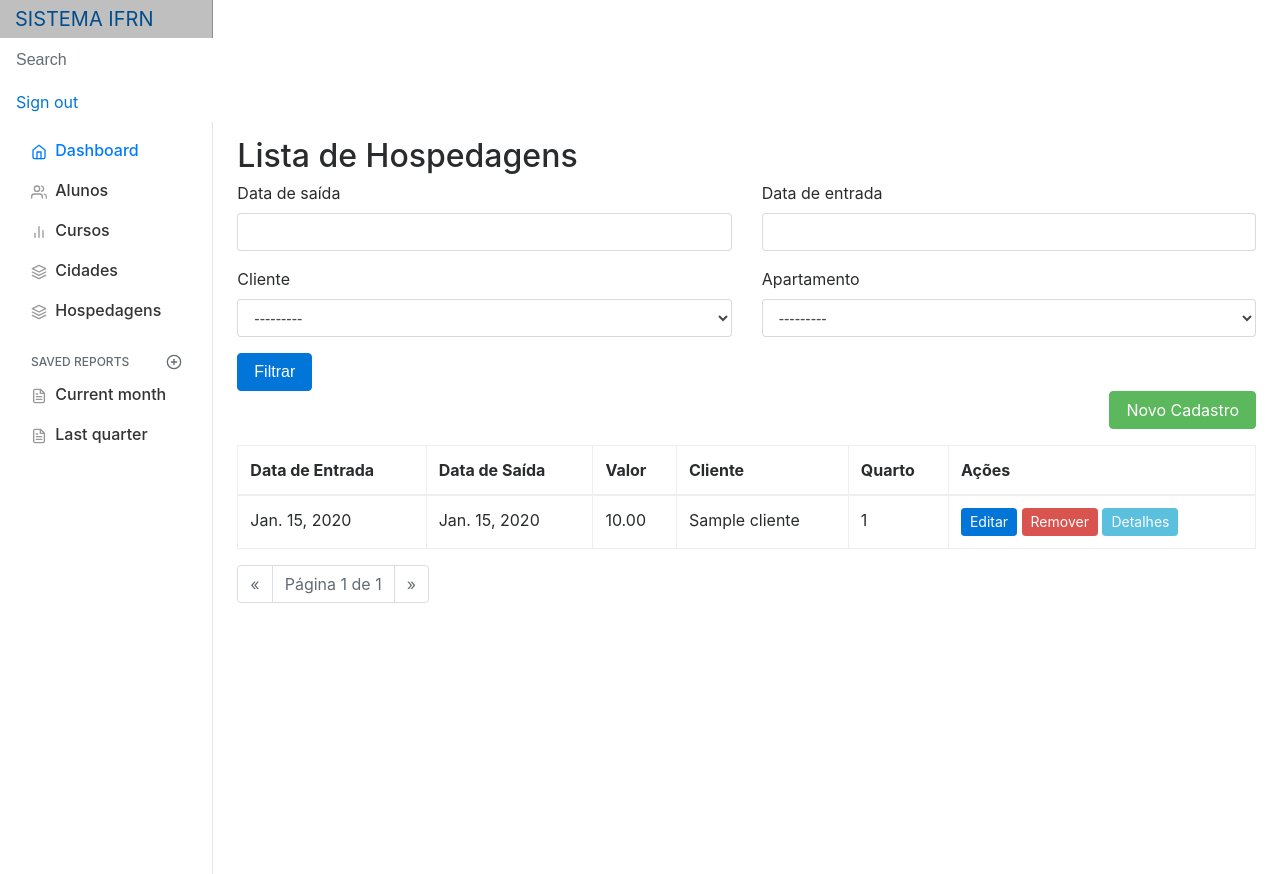
After one commit to vitorqf/matricula-aluno-django, a Django app: page /hospedagem/listar/ in a window 1280 px wide. The commit adds this page. Run offline with Django 4.2, Linux system fonts and the light colour scheme; tables that the repository leaves empty hold one stand-in row (values such as "Sample post").

Commit message:
feat: add all class based views for Hospedagem

```diff
--- /dev/null
+++ b/hospedagem/apps.py
@@ -0,0 +1,6 @@
+from django.apps import AppConfig
+
+
+class HospedagemConfig(AppConfig):
+    default_auto_field = 'django.db.models.BigAutoField'
+    name = 'hospedagem'
--- /dev/null
+++ b/hospedagem/forms.py
@@ -0,0 +1,26 @@
+from django import forms
+
+from .models import Cliente, Hospedagem, Quarto
+
+class HospedagemForm(forms.ModelForm):
+    class Meta:
+        model = Hospedagem
+        fields = "__all__"
+        widgets = {
+            'data_entrada': forms.DateInput(attrs={'class':'form-control'}),
+            'data_saida': forms.DateInput(attrs={'class':'form-control'}),
+            'valor': forms.NumberInput(attrs={'class':'form-control'}),
+            'cliente': forms.Select(attrs={'class':'form-control'}),
+            'quarto': forms.Select(attrs={'class':'form-control'})
+        }
+
+class HospedagemFilterForm(forms.Form):
+    data_entrada = forms.DateField(required=False)
+    data_saida = forms.DateField(required=False)
+    cliente = forms.ModelChoiceField(queryset=Cliente.objects.all(),required=False)
+    quarto = forms.ModelChoiceField(queryset=Quarto.objects.all(),required=False)
+
+    def __init__(self, *args, **kwargs):
+        super(HospedagemFilterForm, self).__init__(*args, **kwargs)
+        for field in self.fields.values():
+            field.widget.attrs['class'] = 'form-control'
--- /dev/null
+++ b/hospedagem/templates/hospedagem/hospedagens.html
@@ -0,0 +1,76 @@
+{% extends 'base.html' %} {% block center %}
+<h2>Lista de Hospedagens</h2>
+
+<form method="get">
+  <div class="row">
+    <div class="col-md-6 mb-3">
+      <label for="data_saida" class="form-label">Data de saída</label>
+      {{ form.data_saida }}
+    </div>
+
+    <div class="col-md-6 mb-3">
+      <label for="data_entrada" class="form-label">Data de entrada</label>
+      {{ form.data_entrada }}
+    </div>
+  </div>
+
+  <div class="row">
+    <div class="col-md-6 mb-3">
+      <label for="cliente" class="form-label">Cliente</label>
+      {{ form.cliente }}
+    </div>
+    <div class="col-md-6 mb-3">
+      <label for="apartamento" class="form-label">Apartamento</label>
+      {{ form.quarto}}
+    </div>
+  </div>
+
+  <button type="submit" class="btn btn-primary">Filtrar</button>
+</form>
+
+<div class="d-flex justify-content-end">
+  <a href="{% url 'hospedagem_criar' %}" class="btn btn-success mb-3"
+    >Novo Cadastro</a
+  >
+</div>
+
+<table class="table table-bordered">
+  <thead>
+    <tr>
+      <th>Data de Entrada</th>
+      <th>Data de Saída</th>
+      <th>Valor</th>
+      <th>Cliente</th>
+      <th>Quarto</th>
+      <th>Ações</th>
+    </tr>
+  </thead>
+  <tbody>
+    {% for hospedagem in hospedagens %}
+    <tr>
+      <td>{{ hospedagem.data_entrada }}</td>
+      <td>{{ hospedagem.data_saida }}</td>
+      <td>{{ hospedagem.valor }}</td>
+      <td>{{ hospedagem.cliente.nome }}</td>
+      <td>{{ hospedagem.quarto.apartamento }}</td>
+      <td>
+        <a
+          href="{% url 'hospedagem_editar' pk=hospedagem.id %}"
+          class="btn btn-primary btn-sm"
+          >Editar</a
+        >
+        <a
+          href="{% url 'hospedagem_remover' pk=hospedagem.id %}"
+          class="btn btn-danger btn-sm"
+          >Remover</a
+        >
+        <a
+          href="{% url 'hospedagem_detalhar' pk=hospedagem.id %}"
+          class="btn btn-info btn-sm"
+          >Detalhes</a
+      </td>
+    </tr>
+    {% endfor %}
+  </tbody>
+</table>
+{% include 'pagination.html' %} {% endblock %}
--- /dev/null
+++ b/hospedagem/tests.py
@@ -0,0 +1,3 @@
+from django.test import TestCase
+
+# Create your tests here.
--- /dev/null
+++ b/hospedagem/views.py
@@ -0,0 +1,41 @@
+from django.shortcuts import render
+from django.views.generic import ListView, CreateView, DetailView, UpdateView, DeleteView
+from .models import Hospedagem
+from .forms import HospedagemFilterForm, HospedagemForm
+from django.urls import reverse_lazy
+
+# Create your views here.
+class HospedagemListView(ListView):
+    model = Hospedagem
+    template_name = 'hospedagem/hospedagens.html'
+    context_object_name = 'hospedagens'
+    paginate_by = 3
+
+    def get_context_data(self, **kwargs):
+        context = super().get_context_data(**kwargs)
+        context['form'] = HospedagemFilterForm(self.request.GET)
+        return context
+
+class HospedagemCreateView(CreateView):
+    model = Hospedagem
+    template_name = 'hospedagem/form.html'
+    form_class = HospedagemForm
+    success_url = reverse_lazy('hospedagem_listar')
+
+class HospedagemDetailView(DetailView):
+    model = Hospedagem
+    template_name = 'hospedagem/hospedagem_detalhar.html'
+    context_object_name = 'hospedagem'
+
+class HospedagemUpdateView(UpdateView):
+    model = Hospedagem
+    template_name = 'hospedagem/form.html'
+    form_class = HospedagemForm
+    success_url = reverse_lazy('hospedagem_listar')
+
+class HospedagemDeleteView(DeleteView):
+    model = Hospedagem
+    success_url = reverse_lazy('hospedagem_listar')
+
+    def get(self, request, *args, **kwargs):
+        return self.delete(request, *args, **kwargs)
--- a/main/settings.py
+++ b/main/settings.py
@@ -40,6 +40,7 @@ INSTALLED_APPS = [
     'django.contrib.staticfiles',
     'aluno',
     'curso',
+    'hospedagem'
 ]
 
 MIDDLEWARE = [
--- a/main/urls.py
+++ b/main/urls.py
@@ -16,14 +16,21 @@ Including another URLconf
 """
 from django.contrib import admin
 from django.urls import path
-from aluno  import views
+from aluno.views import IndexView, AlunoEditar, AlunoCriar, AlunoRemover, AlunoListar
+from hospedagem.views import HospedagemListView, HospedagemCreateView, HospedagemUpdateView, HospedagemDeleteView, HospedagemDetailView
 
 urlpatterns = [
     path('admin/', admin.site.urls),
-    path('', views.IndexView.as_view(), name='index'),
-    path('aluno/editar/<int:id>/', views.AlunoEditar.as_view(), name='aluno_editar'),
-    path('aluno/criar/', views.AlunoCriar.as_view(), name='aluno_criar'),
-    path('aluno/remover/<int:id>/', views.AlunoRemover.as_view(), name='aluno_remover'),
-    path('aluno/listar/', views.AlunoListar.as_view(), name='aluno_listar'),
+    path('',IndexView.as_view(), name='index'),
+    path('aluno/editar/<int:id>/',AlunoEditar.as_view(), name='aluno_editar'),
+    path('aluno/criar/',AlunoCriar.as_view(), name='aluno_criar'),
+    path('aluno/remover/<int:id>/',AlunoRemover.as_view(), name='aluno_remover'),
+    path('aluno/listar/',AlunoListar.as_view(), name='aluno_listar'),
+
+    path('hospedagem/listar/',HospedagemListView.as_view(), name='hospedagem_listar'),
+    path('hospedagem/criar/',HospedagemCreateView.as_view(), name='hospedagem_criar'),
+    path('hospedagem/editar/<int:pk>/',HospedagemUpdateView.as_view(), name='hospedagem_editar'),
+    path('hospedagem/remover/<int:pk>/',HospedagemDeleteView.as_view(), name='hospedagem_remover'),
+    path('hospedagem/detalhes/<int:pk>/',HospedagemDetailView.as_view(), name='hospedagem_detalhar'),
 
 ]
--- a/templates/base.html
+++ b/templates/base.html
@@ -2,16 +2,26 @@
 <!DOCTYPE html>
 <html lang="en">
   <head>
-    <meta charset="UTF-8">
-    <meta name="viewport" content="width=device-width, initial-scale=1.0">
-    <link href="{% static 'css/dashboard.css' %}" rel="stylesheet">
-    <link rel="stylesheet" href="https://getbootstrap.com/docs/4.0/dist/css/bootstrap.min.css" integrity="sha384-Gn5384xqQ1aoWXA+058RXPxPg6fy4IWvTNh0E263XmFcJlSAwiGgFAW/dAiS6JXm" crossorigin="anonymous">
+    <meta charset="UTF-8" />
+    <meta name="viewport" content="width=device-width, initial-scale=1.0" />
+    <link href="{% static 'css/dashboard.css' %}" rel="stylesheet" />
+    <link
+      rel="stylesheet"
+      href="https://getbootstrap.com/docs/4.0/dist/css/bootstrap.min.css"
+      integrity="sha384-Gn5384xqQ1aoWXA+058RXPxPg6fy4IWvTNh0E263XmFcJlSAwiGgFAW/dAiS6JXm"
+      crossorigin="anonymous"
+    />
     <title>Document</title>
   </head>
   <body>
     <nav class="navbar navbar-dark sticky-top bg-dark flex-md-nowrap p-0">
       <a class="navbar-brand col-sm-3 col-md-2 mr-0" href="#">SISTEMA IFRN</a>
-        <input class="form-control form-control-dark w-100" type="text" placeholder="Search" aria-label="Search">
+      <input
+        class="form-control form-control-dark w-100"
+        type="text"
+        placeholder="Search"
+        aria-label="Search"
+      />
       <ul class="navbar-nav px-3">
         <li class="nav-item text-nowrap">
           <a class="nav-link" href="#">Sign out</a>
@@ -25,60 +35,254 @@
             <ul class="nav flex-column">
               <li class="nav-item">
                 <a class="nav-link active" href="{% url 'index' %}">
-                    <svg xmlns="http://www.w3.org/2000/svg" width="24" height="24" viewBox="0 0 24 24" fill="none" stroke="currentColor" stroke-width="2" stroke-linecap="round" stroke-linejoin="round" class="feather feather-home"><path d="M3 9l9-7 9 7v11a2 2 0 0 1-2 2H5a2 2 0 0 1-2-2z"></path><polyline points="9 22 9 12 15 12 15 22"></polyline></svg>
+                  <svg
+                    xmlns="http://www.w3.org/2000/svg"
+                    width="24"
+                    height="24"
+                    viewBox="0 0 24 24"
+                    fill="none"
+                    stroke="currentColor"
+                    stroke-width="2"
+                    stroke-linecap="round"
+                    stroke-linejoin="round"
+                    class="feather feather-home"
+                  >
+                    <path
+                      d="M3 9l9-7 9 7v11a2 2 0 0 1-2 2H5a2 2 0 0 1-2-2z"
+                    ></path>
+                    <polyline points="9 22 9 12 15 12 15 22"></polyline>
+                  </svg>
                   Dashboard <span class="sr-only">(current)</span>
                 </a>
               </li>
               <li class="nav-item">
                 <a class="nav-link" href="{% url 'aluno_listar' %}">
-                    <svg xmlns="http://www.w3.org/2000/svg" width="24" height="24" viewBox="0 0 24 24" fill="none" stroke="currentColor" stroke-width="2" stroke-linecap="round" stroke-linejoin="round" class="feather feather-users"><path d="M17 21v-2a4 4 0 0 0-4-4H5a4 4 0 0 0-4 4v2"></path><circle cx="9" cy="7" r="4"></circle><path d="M23 21v-2a4 4 0 0 0-3-3.87"></path><path d="M16 3.13a4 4 0 0 1 0 7.75"></path></svg>
+                  <svg
+                    xmlns="http://www.w3.org/2000/svg"
+                    width="24"
+                    height="24"
+                    viewBox="0 0 24 24"
+                    fill="none"
+                    stroke="currentColor"
+                    stroke-width="2"
+                    stroke-linecap="round"
+                    stroke-linejoin="round"
+                    class="feather feather-users"
+                  >
+                    <path d="M17 21v-2a4 4 0 0 0-4-4H5a4 4 0 0 0-4 4v2"></path>
+                    <circle cx="9" cy="7" r="4"></circle>
+                    <path d="M23 21v-2a4 4 0 0 0-3-3.87"></path>
+                    <path d="M16 3.13a4 4 0 0 1 0 7.75"></path>
+                  </svg>
                   Alunos
                 </a>
               </li>
               <li class="nav-item">
                 <a class="nav-link" href="#">
-                    <svg xmlns="http://www.w3.org/2000/svg" width="24" height="24" viewBox="0 0 24 24" fill="none" stroke="currentColor" stroke-width="2" stroke-linecap="round" stroke-linejoin="round" class="feather feather-bar-chart-2"><line x1="18" y1="20" x2="18" y2="10"></line><line x1="12" y1="20" x2="12" y2="4"></line><line x1="6" y1="20" x2="6" y2="14"></line></svg>
+                  <svg
+                    xmlns="http://www.w3.org/2000/svg"
+                    width="24"
+                    height="24"
+                    viewBox="0 0 24 24"
+                    fill="none"
+                    stroke="currentColor"
+                    stroke-width="2"
+                    stroke-linecap="round"
+                    stroke-linejoin="round"
+                    class="feather feather-bar-chart-2"
+                  >
+                    <line x1="18" y1="20" x2="18" y2="10"></line>
+                    <line x1="12" y1="20" x2="12" y2="4"></line>
+                    <line x1="6" y1="20" x2="6" y2="14"></line>
+                  </svg>
                   Cursos
                 </a>
               </li>
               <li class="nav-item">
                 <a class="nav-link" href="#">
-                    <svg xmlns="http://www.w3.org/2000/svg" width="24" height="24" viewBox="0 0 24 24" fill="none" stroke="currentColor" stroke-width="2" stroke-linecap="round" stroke-linejoin="round" class="feather feather-layers"><polygon points="12 2 2 7 12 12 22 7 12 2"></polygon><polyline points="2 17 12 22 22 17"></polyline><polyline points="2 12 12 17 22 12"></polyline></svg>
+                  <svg
+                    xmlns="http://www.w3.org/2000/svg"
+                    width="24"
+                    height="24"
+                    viewBox="0 0 24 24"
+                    fill="none"
+                    stroke="currentColor"
+                    stroke-width="2"
+                    stroke-linecap="round"
+                    stroke-linejoin="round"
+                    class="feather feather-layers"
+                  >
+                    <polygon points="12 2 2 7 12 12 22 7 12 2"></polygon>
+                    <polyline points="2 17 12 22 22 17"></polyline>
+                    <polyline points="2 12 12 17 22 12"></polyline>
+                  </svg>
                   Cidades
+                </a>
+              </li>
+              <li class="nav-item">
+                <a class="nav-link" href="{% url 'hospedagem_listar' %}">
+                  <svg
+                    xmlns="http://www.w3.org/2000/svg"
+                    width="24"
+                    height="24"
+                    viewBox="0 0 24 24"
+                    fill="none"
+                    stroke="currentColor"
+                    stroke-width="2"
+                    stroke-linecap="round"
+                    stroke-linejoin="round"
+                    class="feather feather-layers"
+                  >
+                    <polygon points="12 2 2 7 12 12 22 7 12 2"></polygon>
+                    <polyline points="2 17 12 22 22 17"></polyline>
+                    <polyline points="2 12 12 17 22 12"></polyline>
+                  </svg>
+                  Hospedagens
                 </a>
               </li>
             </ul>
 
-              <h6 class="sidebar-heading d-flex justify-content-between align-items-center px-3 mt-4 mb-1 text-muted">
+            <h6
+              class="sidebar-heading d-flex justify-content-between align-items-center px-3 mt-4 mb-1 text-muted"
+            >
               <span>Saved reports</span>
               <a class="d-flex align-items-center text-muted" href="#">
-                  <svg xmlns="http://www.w3.org/2000/svg" width="24" height="24" viewBox="0 0 24 24" fill="none" stroke="currentColor" stroke-width="2" stroke-linecap="round" stroke-linejoin="round" class="feather feather-plus-circle"><circle cx="12" cy="12" r="10"></circle><line x1="12" y1="8" x2="12" y2="16"></line><line x1="8" y1="12" x2="16" y2="12"></line></svg>
+                <svg
+                  xmlns="http://www.w3.org/2000/svg"
+                  width="24"
+                  height="24"
+                  viewBox="0 0 24 24"
+                  fill="none"
+                  stroke="currentColor"
+                  stroke-width="2"
+                  stroke-linecap="round"
+                  stroke-linejoin="round"
+                  class="feather feather-plus-circle"
+                >
+                  <circle cx="12" cy="12" r="10"></circle>
+                  <line x1="12" y1="8" x2="12" y2="16"></line>
+                  <line x1="8" y1="12" x2="16" y2="12"></line>
+                </svg>
               </a>
             </h6>
             <ul class="nav flex-column mb-2">
               <li class="nav-item">
                 <a class="nav-link" href="#">
-                    <svg xmlns="http://www.w3.org/2000/svg" width="24" height="24" viewBox="0 0 24 24" fill="none" stroke="currentColor" stroke-width="2" stroke-linecap="round" stroke-linejoin="round" class="feather feather-file-text"><path d="M14 2H6a2 2 0 0 0-2 2v16a2 2 0 0 0 2 2h12a2 2 0 0 0 2-2V8z"></path><polyline points="14 2 14 8 20 8"></polyline><line x1="16" y1="13" x2="8" y2="13"></line><line x1="16" y1="17" x2="8" y2="17"></line><polyline points="10 9 9 9 8 9"></polyline></svg>
+                  <svg
+                    xmlns="http://www.w3.org/2000/svg"
+                    width="24"
+                    height="24"
+                    viewBox="0 0 24 24"
+                    fill="none"
+                    stroke="currentColor"
+                    stroke-width="2"
+                    stroke-linecap="round"
+                    stroke-linejoin="round"
+                    class="feather feather-file-text"
+                  >
+                    <path
+                      d="M14 2H6a2 2 0 0 0-2 2v16a2 2 0 0 0 2 2h12a2 2 0 0 0 2-2V8z"
+                    ></path>
+                    <polyline points="14 2 14 8 20 8"></polyline>
+                    <line x1="16" y1="13" x2="8" y2="13"></line>
+                    <line x1="16" y1="17" x2="8" y2="17"></line>
+                    <polyline points="10 9 9 9 8 9"></polyline>
+                  </svg>
                   Current month
                 </a>
               </li>
               <li class="nav-item">
                 <a class="nav-link" href="#">
-                    <svg xmlns="http://www.w3.org/2000/svg" width="24" height="24" viewBox="0 0 24 24" fill="none" stroke="currentColor" stroke-width="2" stroke-linecap="round" stroke-linejoin="round" class="feather feather-file-text"><path d="M14 2H6a2 2 0 0 0-2 2v16a2 2 0 0 0 2 2h12a2 2 0 0 0 2-2V8z"></path><polyline points="14 2 14 8 20 8"></polyline><line x1="16" y1="13" x2="8" y2="13"></line><line x1="16" y1="17" x2="8" y2="17"></line><polyline points="10 9 9 9 8 9"></polyline></svg>
+                  <svg
+                    xmlns="http://www.w3.org/2000/svg"
+                    width="24"
+                    height="24"
+                    viewBox="0 0 24 24"
+                    fill="none"
+                    stroke="currentColor"
+                    stroke-width="2"
+                    stroke-linecap="round"
+                    stroke-linejoin="round"
+                    class="feather feather-file-text"
+                  >
+                    <path
+                      d="M14 2H6a2 2 0 0 0-2 2v16a2 2 0 0 0 2 2h12a2 2 0 0 0 2-2V8z"
+                    ></path>
+                    <polyline points="14 2 14 8 20 8"></polyline>
+                    <line x1="16" y1="13" x2="8" y2="13"></line>
+                    <line x1="16" y1="17" x2="8" y2="17"></line>
+                    <polyline points="10 9 9 9 8 9"></polyline>
+                  </svg>
                   Last quarter
                 </a>
               </li>
-
             </ul>
           </div>
         </nav>
 
-          <main role="main" class="col-md-9 ml-sm-auto col-lg-10 pt-3 px-4"><div class="chartjs-size-monitor" style="position: absolute; inset: 0px; overflow: hidden; pointer-events: none; visibility: hidden; z-index: -1;"><div class="chartjs-size-monitor-expand" style="position:absolute;left:0;top:0;right:0;bottom:0;overflow:hidden;pointer-events:none;visibility:hidden;z-index:-1;"><div style="position:absolute;width:1000000px;height:1000000px;left:0;top:0"></div></div><div class="chartjs-size-monitor-shrink" style="position:absolute;left:0;top:0;right:0;bottom:0;overflow:hidden;pointer-events:none;visibility:hidden;z-index:-1;"><div style="position:absolute;width:200%;height:200%;left:0; top:0"></div></div></div>
+        <main role="main" class="col-md-9 ml-sm-auto col-lg-10 pt-3 px-4">
+          <div
+            class="chartjs-size-monitor"
+            style="
+              position: absolute;
+              inset: 0px;
+              overflow: hidden;
+              pointer-events: none;
+              visibility: hidden;
+              z-index: -1;
+            "
+          >
+            <div
+              class="chartjs-size-monitor-expand"
+              style="
+                position: absolute;
+                left: 0;
+                top: 0;
+                right: 0;
+                bottom: 0;
+                overflow: hidden;
+                pointer-events: none;
+                visibility: hidden;
+                z-index: -1;
+              "
+            >
+              <div
+                style="
+                  position: absolute;
+                  width: 1000000px;
+                  height: 1000000px;
+                  left: 0;
+                  top: 0;
+                "
+              ></div>
+            </div>
+            <div
+              class="chartjs-size-monitor-shrink"
+              style="
+                position: absolute;
+                left: 0;
+                top: 0;
+                right: 0;
+                bottom: 0;
+                overflow: hidden;
+                pointer-events: none;
+                visibility: hidden;
+                z-index: -1;
+              "
+            >
+              <div
+                style="
+                  position: absolute;
+                  width: 200%;
+                  height: 200%;
+                  left: 0;
+                  top: 0;
+                "
+              ></div>
+            </div>
+          </div>
 
-           {% block center %}
-
-           {% endblock %}
-
+          {% block center %} {% endblock %}
         </main>
       </div>
     </div>
```
Also changed, not shown: hospedagem/admin.py (added, +9 -0 lines), hospedagem/models.py (added, +34 -0 lines), hospedagem/templates/hospedagem/form.html (added, +33 -0 lines), hospedagem/templates/hospedagem/hospedagem_detalhar.html (added, +27 -0 lines), hospedagem/__init__.py (added), hospedagem/migrations/0001_initial.py (added), hospedagem/migrations/__init__.py (added). Lines whose indentation alone changed are shown as unchanged.
